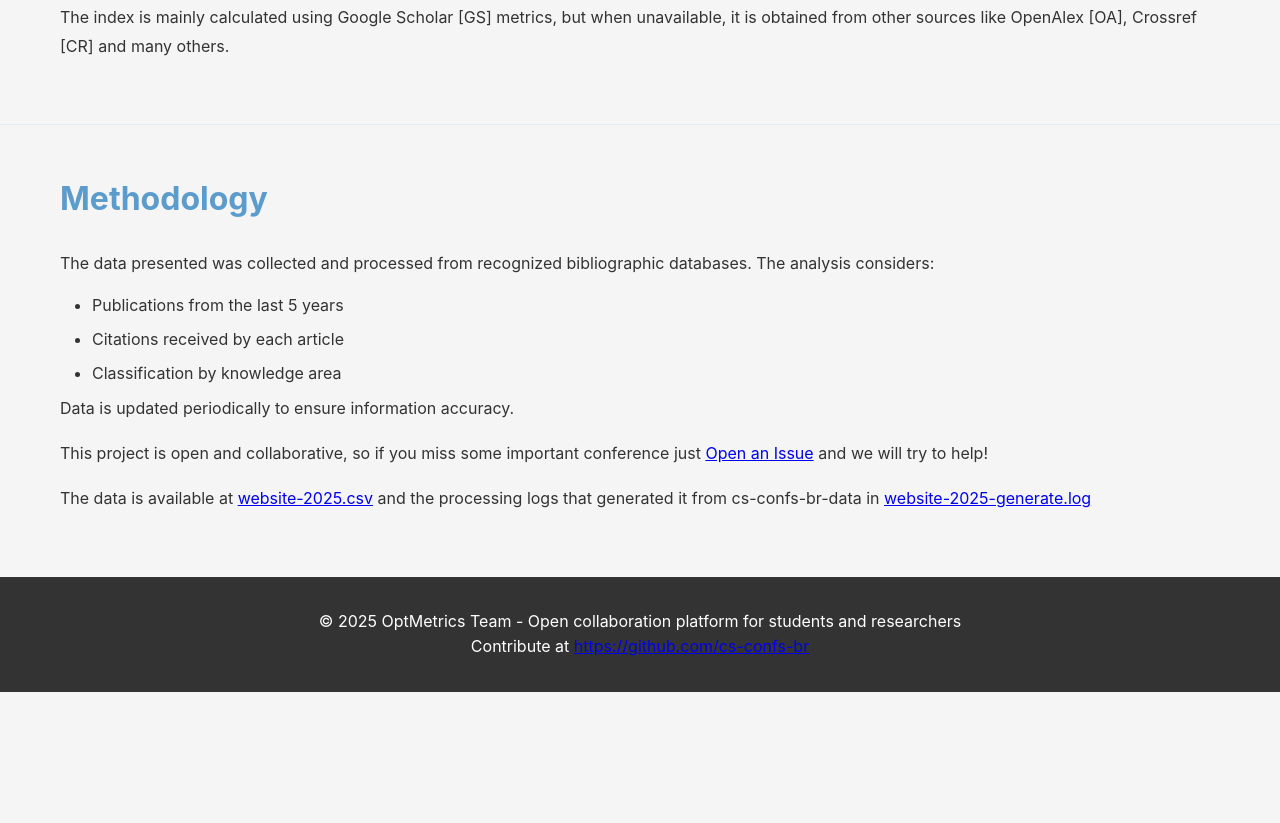
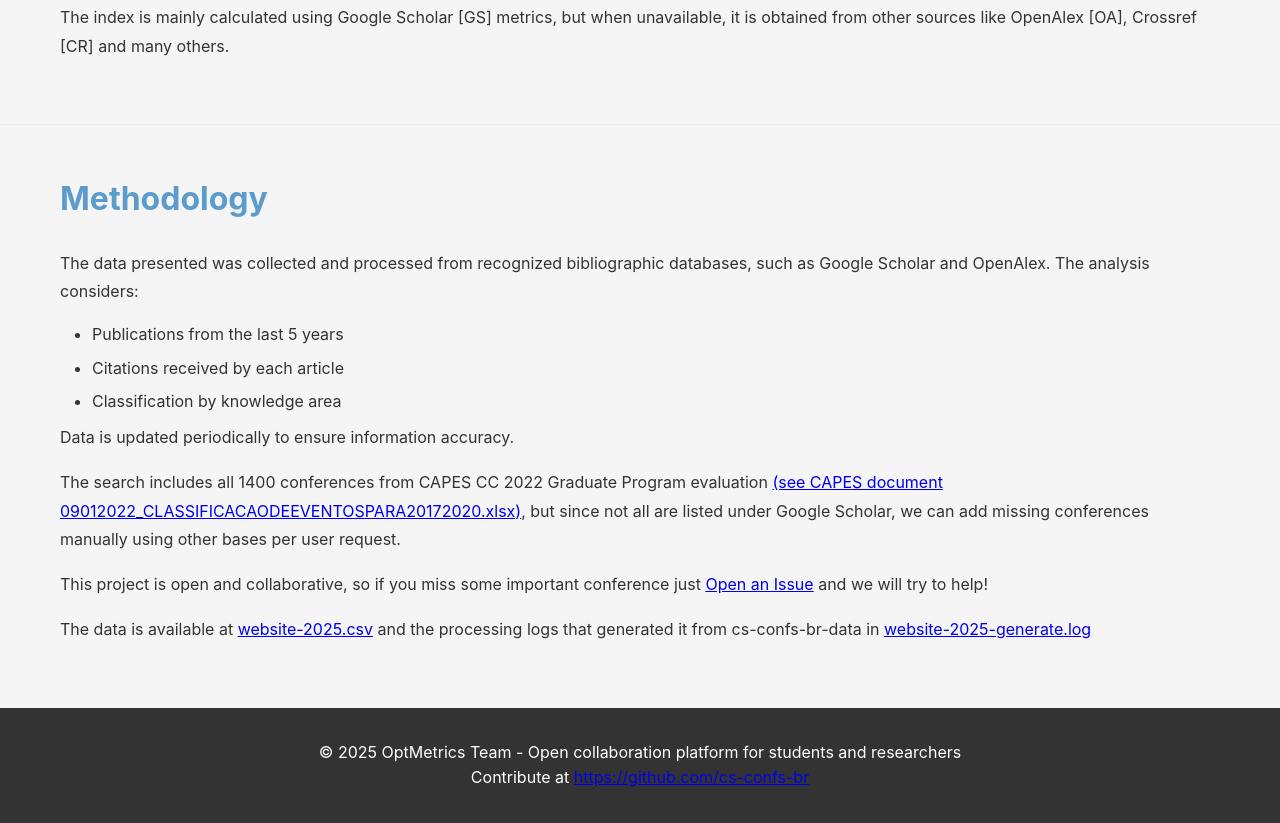
Before and after one commit to cs-confs-br/cs-confs-br.github.io, a plain HTML site: page index.html in a window 1280 px wide. Shown: the part 3122-3945 px from the top of the page. Before the commit the page ends 3814 px from the top, so only its background shows below. Drawn offline with nearby package versions, Linux system fonts and the light colour scheme.

Commit message:
improve process explanation

```diff
--- a/index.html
+++ b/index.html
@@ -138,13 +138,16 @@
         <section id="methodology" class="info-section">
             <div class="container">
                 <h2>Methodology</h2>
-                <p>The data presented was collected and processed from recognized bibliographic databases. The analysis considers:</p>
+                <p>The data presented was collected and processed from recognized bibliographic databases, such as Google Scholar and OpenAlex. The analysis considers:</p>
                 <ul>
                     <li>Publications from the last 5 years</li>
                     <li>Citations received by each article</li>
                     <li>Classification by knowledge area</li>
                 </ul>
                 <p>Data is updated periodically to ensure information accuracy.</p>
+                <p>The search includes all 1400 conferences from CAPES CC 2022 Graduate Program
+                    evaluation <a href="https://www.gov.br/capes/pt-br/centrais-de-conteudo/documentos/avaliacao/09012022_CLASSIFICACAODEEVENTOSPARA20172020.xlsx">(see CAPES document 09012022_CLASSIFICACAODEEVENTOSPARA20172020.xlsx)</a>,
+                    but since not all are listed under Google Scholar, we can add missing conferences manually using other bases per user request.</p>
                 <p>This project is open and collaborative, so if you miss some important conference just <a href="https://github.com/cs-confs-br/cs-confs-br-data/issues/new">Open an Issue</a> and we will try to help!</p>
                 <p>The data is available at <a href="./out/website-2025.csv">website-2025.csv</a> and the processing logs that generated it from cs-confs-br-data in <a href="./out/website-2025-generate.log">website-2025-generate.log</a> </p>
             </div>
```
